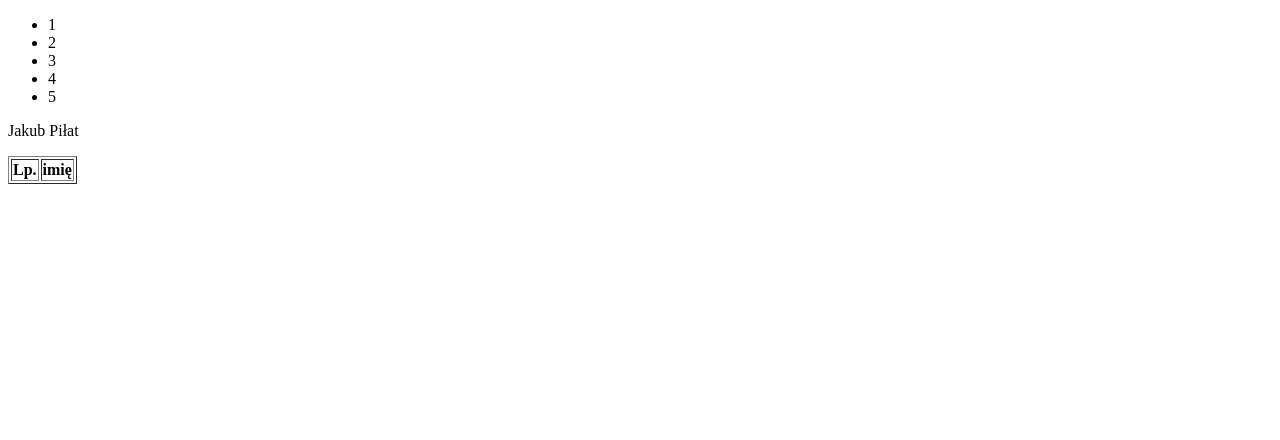
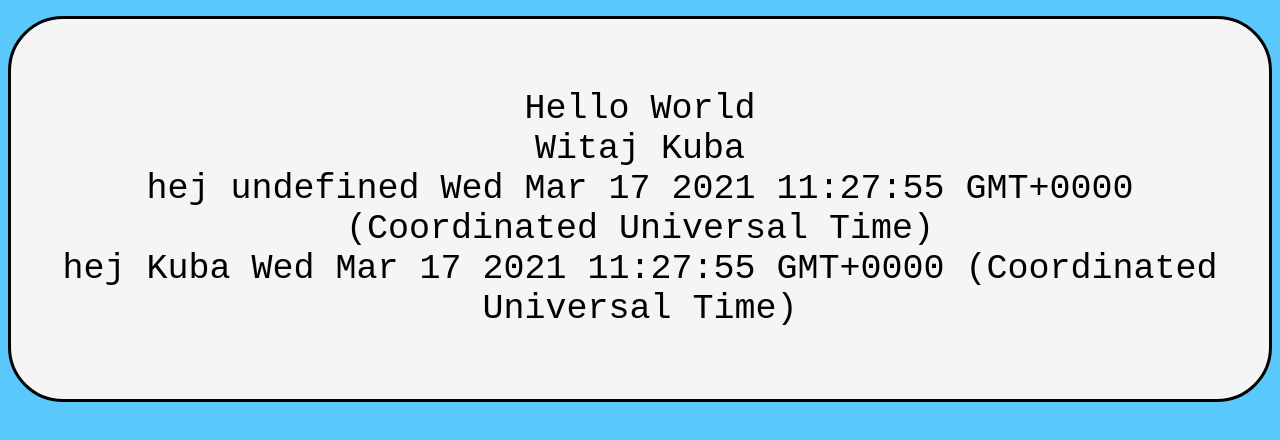
Before and after one commit to KubaPilat/Szkola-JavaScript, a plain HTML site: page index.html in a window 1280 px wide. Drawn offline with Linux system fonts and the light colour scheme.

Commit message:
funkcje z czasem itd

```diff
--- a/index.html
+++ b/index.html
@@ -4,19 +4,15 @@
     <meta charset="utf-8">
     <meta name="viewport" content="width=device-width">
     <title>repl.it</title>
-    <!-- <link href="style.css" rel="stylesheet" type="text/css" /> -->
+    <link href="style.css" rel="stylesheet" type="text/css" />
   </head>
   <body>
 
-<table border="1">
-        <tr>
-            <th>Lp.</th>
-            <th>imię</th>
-        </tr>
+	  <p id="demo"></p>
+
 	<div id="js">
   <script src="script.js"></script>
 	</div>
 
-	<p id="ja">Jakub Piłat</p>
   </body>
 </html>
--- a/script.js
+++ b/script.js
@@ -1,19 +1,31 @@
-document.write('<ul>')
+function wyswietlanie(){
+	document.write("Hello World");
+}
 
-// for (var i = 0; i < 5; i++){
-// 	document.write('<li>',i+1,'</li>')
-// }
+wyswietlanie();
 
-// var i = 0;
-// while (i < 5){
-// 	document.write('<li>',i+1,'</li>')
-// 	i++;
-// }
+document.write('<br>');
 
-var i = 0;
-do{
-	document.write('<li>',i+1,'</li>')
-	i++;
-}while (i < 5)
+function wyswietlanie1(imie){
+	document.write("Witaj ",imie);
+}
 
-document.write('</ul>')
+wyswietlanie1("Kuba");
+
+document.write('<br>');
+
+function wyswietlanie2(){
+	document.write("Hello World z data ");
+	return new Date();
+}
+var pokaz = wyswietlanie2();
+document.write(pokaz);
+
+document.write('<br>');
+
+function wyswietlanie2(imie){
+	document.write("hej ", imie, " ");
+	return new Date();
+}
+var pokaz = wyswietlanie2("Kuba");
+document.write(pokaz);
```
